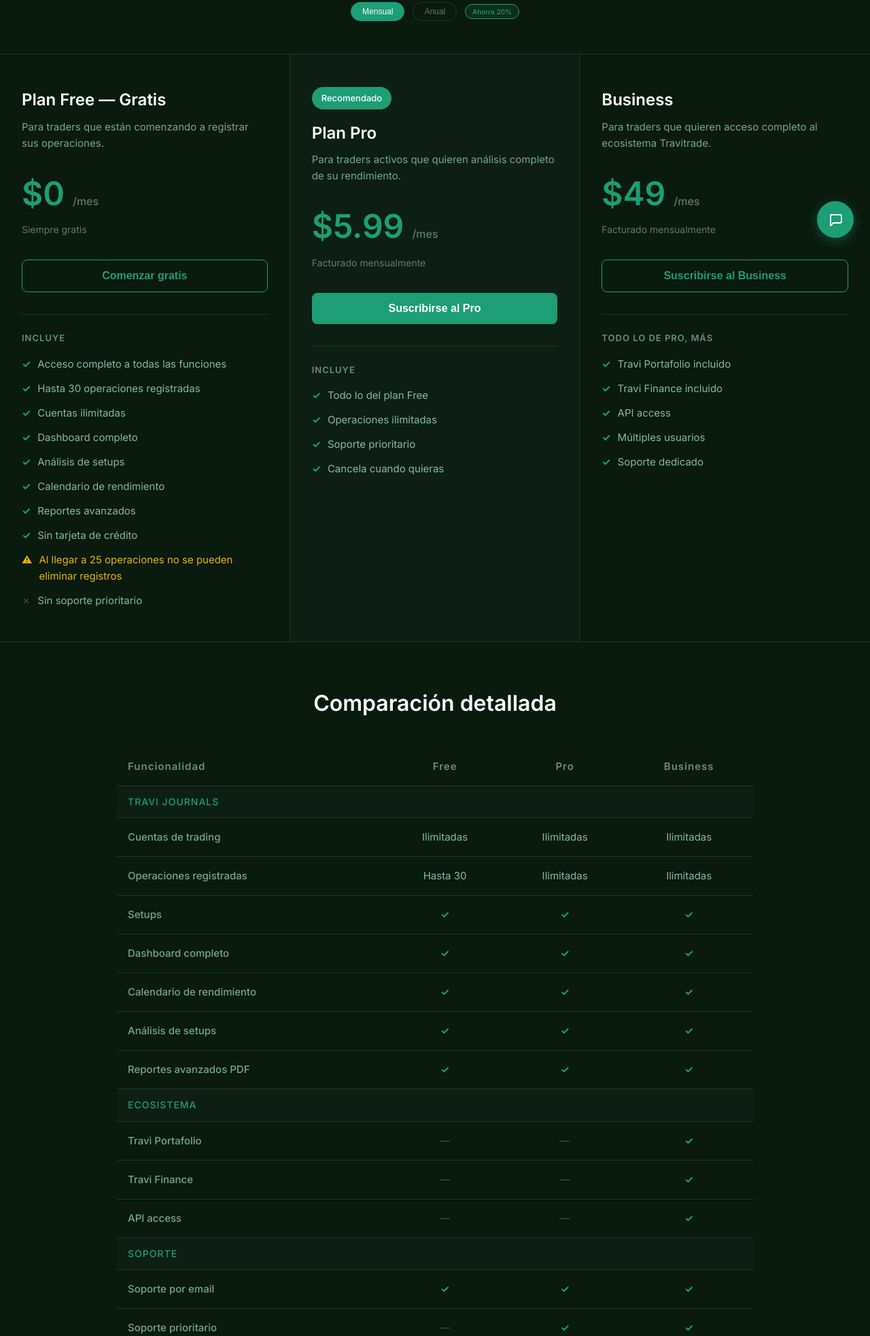
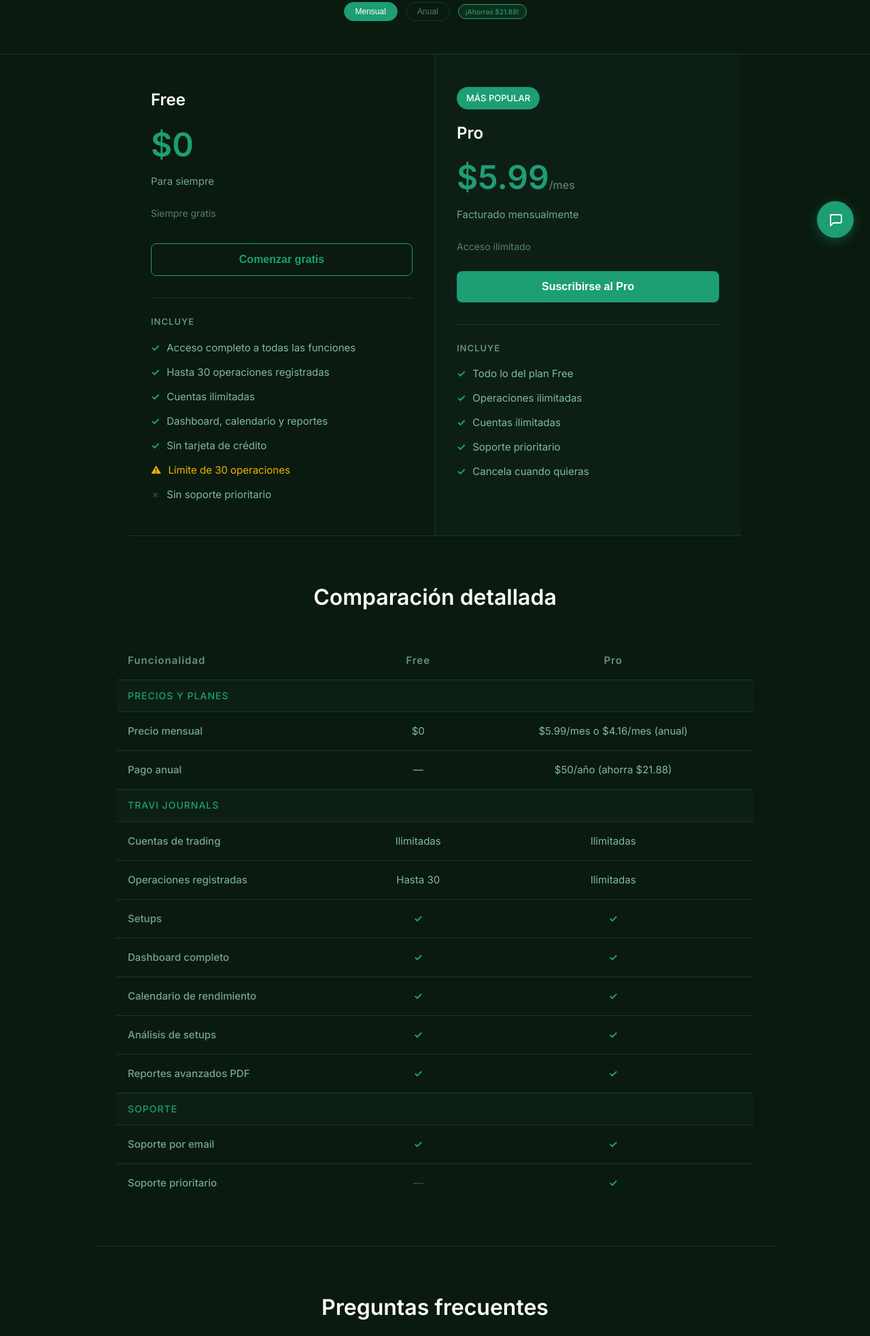
Before and after one commit to corvenca/travitrade-web, a website: page pages/precios.html in a window 1280 px wide. Shown: the part 426-2392 px from the top of the page at 68% size. Drawn offline with Linux system fonts and the light colour scheme.

Commit message:
Update: precios plan pro mensual .99 y anual  (.16/mes)

```diff
--- a/pages/precios.html
+++ b/pages/precios.html
@@ -106,15 +106,16 @@
     <div class="toggle">
       <button class="toggle-btn on" onclick="setToggle('mensual')">Mensual</button>
       <button class="toggle-btn" onclick="setToggle('anual')">Anual</button>
-      <span class="save-badge">Ahorra 20%</span>
+      <span class="save-badge" id="savings-badge">¡Ahorras $21.88!</span>
     </div>
   </section>
 
-  <div class="plans">
-    <div class="plan">
-      <div class="plan-name">Plan Free — Gratis</div>
-      <p class="plan-desc">Para traders que están comenzando a registrar sus operaciones.</p>
-      <div class="plan-price" id="price-free">$0 <span>/mes</span></div>
+  <div class="plans" style="grid-template-columns: repeat(2, 1fr); max-width: 900px; margin: 0 auto;">
+    <!-- PLAN FREE -->
+    <div class="plan plan-card">
+      <div class="plan-name">Free</div>
+      <div class="plan-price">$0</div>
+      <div class="plan-desc">Para siempre</div>
       <div class="plan-period">Siempre gratis</div>
       <button class="plan-btn ghost" onclick="window.location.href='https://app.travitrade.com/registro?plan=free'">Comenzar gratis</button>
       <div class="divider"></div>
@@ -123,47 +124,31 @@
         <div class="feat"><span class="c">✓</span> Acceso completo a todas las funciones</div>
         <div class="feat"><span class="c">✓</span> Hasta 30 operaciones registradas</div>
         <div class="feat"><span class="c">✓</span> Cuentas ilimitadas</div>
-        <div class="feat"><span class="c">✓</span> Dashboard completo</div>
-        <div class="feat"><span class="c">✓</span> Análisis de setups</div>
-        <div class="feat"><span class="c">✓</span> Calendario de rendimiento</div>
-        <div class="feat"><span class="c">✓</span> Reportes avanzados</div>
+        <div class="feat"><span class="c">✓</span> Dashboard, calendario y reportes</div>
         <div class="feat"><span class="c">✓</span> Sin tarjeta de crédito</div>
-        <div class="feat" style="color:#eab308"><span style="color:#eab308">⚠</span> Al llegar a 25 operaciones no se pueden eliminar registros</div>
+        <div class="feat" style="color:#eab308"><span style="color:#eab308">⚠</span> Límite de 30 operaciones</div>
         <div class="feat"><span class="x">✗</span> Sin soporte prioritario</div>
       </div>
     </div>
 
-    <div class="plan featured">
-      <span class="plan-badge">Recomendado</span>
-      <div class="plan-name">Plan Pro</div>
-      <p class="plan-desc">Para traders activos que quieren análisis completo de su rendimiento.</p>
-      <div class="plan-price" id="price-pro">$5.99 <span>/mes</span></div>
-      <div class="plan-period" id="period-pro">Facturado mensualmente</div>
+    <!-- PLAN PRO -->
+    <div class="plan featured plan-card" data-monthly>
+      <span class="plan-badge">MÁS POPULAR</span>
+      <div class="plan-name">Pro</div>
+      <div class="plan-price monthly-price">$5.99<span>/mes</span></div>
+      <div class="plan-price annual-price" style="display:none">$4.16<span>/mes</span></div>
+      <div class="plan-desc monthly-desc">Facturado mensualmente</div>
+      <div class="plan-desc annual-desc" style="display:none">$50/año — Ahorras $21.88</div>
+      <div class="plan-period" style="margin-bottom: 24px;">Acceso ilimitado</div>
       <button class="plan-btn primary" onclick="window.location.href='https://app.travitrade.com/registro?plan=pro'">Suscribirse al Pro</button>
       <div class="divider"></div>
       <div class="feat-title">INCLUYE</div>
       <div class="feats">
         <div class="feat"><span class="c">✓</span> Todo lo del plan Free</div>
         <div class="feat"><span class="c">✓</span> Operaciones ilimitadas</div>
+        <div class="feat"><span class="c">✓</span> Cuentas ilimitadas</div>
         <div class="feat"><span class="c">✓</span> Soporte prioritario</div>
         <div class="feat"><span class="c">✓</span> Cancela cuando quieras</div>
-      </div>
-    </div>
-
-    <div class="plan">
-      <div class="plan-name">Business</div>
-      <p class="plan-desc">Para traders que quieren acceso completo al ecosistema Travitrade.</p>
-      <div class="plan-price" id="price-business">$49 <span>/mes</span></div>
-      <div class="plan-period" id="period-business">Facturado mensualmente</div>
-      <button class="plan-btn ghost" onclick="window.location.href='https://app.travitrade.com/registro?plan=business'">Suscribirse al Business</button>
-      <div class="divider"></div>
-      <div class="feat-title">TODO LO DE PRO, MÁS</div>
-      <div class="feats">
-        <div class="feat"><span class="c">✓</span> Travi Portafolio incluido</div>
-        <div class="feat"><span class="c">✓</span> Travi Finance incluido</div>
-        <div class="feat"><span class="c">✓</span> API access</div>
-        <div class="feat"><span class="c">✓</span> Múltiples usuarios</div>
-        <div class="feat"><span class="c">✓</span> Soporte dedicado</div>
       </div>
     </div>
   </div>
@@ -176,26 +161,23 @@
           <th>Funcionalidad</th>
           <th>Free</th>
           <th>Pro</th>
-          <th>Business</th>
         </tr>
       </thead>
       <tbody>
-        <tr class="section-row"><td colspan="4">TRAVI JOURNALS</td></tr>
-        <tr><td>Cuentas de trading</td><td>Ilimitadas</td><td>Ilimitadas</td><td>Ilimitadas</td></tr>
-        <tr><td>Operaciones registradas</td><td>Hasta 30</td><td>Ilimitadas</td><td>Ilimitadas</td></tr>
-        <tr><td>Setups</td><td><span class="check">✓</span></td><td><span class="check">✓</span></td><td><span class="check">✓</span></td></tr>
-        <tr><td>Dashboard completo</td><td><span class="check">✓</span></td><td><span class="check">✓</span></td><td><span class="check">✓</span></td></tr>
-        <tr><td>Calendario de rendimiento</td><td><span class="check">✓</span></td><td><span class="check">✓</span></td><td><span class="check">✓</span></td></tr>
-        <tr><td>Análisis de setups</td><td><span class="check">✓</span></td><td><span class="check">✓</span></td><td><span class="check">✓</span></td></tr>
-        <tr><td>Reportes avanzados PDF</td><td><span class="check">✓</span></td><td><span class="check">✓</span></td><td><span class="check">✓</span></td></tr>
-        <tr class="section-row"><td colspan="4">ECOSISTEMA</td></tr>
-        <tr><td>Travi Portafolio</td><td><span class="cross">—</span></td><td><span class="cross">—</span></td><td><span class="check">✓</span></td></tr>
-        <tr><td>Travi Finance</td><td><span class="cross">—</span></td><td><span class="cross">—</span></td><td><span class="check">✓</span></td></tr>
-        <tr><td>API access</td><td><span class="cross">—</span></td><td><span class="cross">—</span></td><td><span class="check">✓</span></td></tr>
-        <tr class="section-row"><td colspan="4">SOPORTE</td></tr>
-        <tr><td>Soporte por email</td><td><span class="check">✓</span></td><td><span class="check">✓</span></td><td><span class="check">✓</span></td></tr>
-        <tr><td>Soporte prioritario</td><td><span class="cross">—</span></td><td><span class="check">✓</span></td><td><span class="check">✓</span></td></tr>
-        <tr><td>Soporte dedicado</td><td><span class="cross">—</span></td><td><span class="cross">—</span></td><td><span class="check">✓</span></td></tr>
+        <tr class="section-row"><td colspan="3">PRECIOS Y PLANES</td></tr>
+        <tr><td>Precio mensual</td><td>$0</td><td>$5.99/mes o $4.16/mes (anual)</td></tr>
+        <tr><td>Pago anual</td><td>—</td><td>$50/año (ahorra $21.88)</td></tr>
+        <tr class="section-row"><td colspan="3">TRAVI JOURNALS</td></tr>
+        <tr><td>Cuentas de trading</td><td>Ilimitadas</td><td>Ilimitadas</td></tr>
+        <tr><td>Operaciones registradas</td><td>Hasta 30</td><td>Ilimitadas</td></tr>
+        <tr><td>Setups</td><td><span class="check">✓</span></td><td><span class="check">✓</span></td></tr>
+        <tr><td>Dashboard completo</td><td><span class="check">✓</span></td><td><span class="check">✓</span></td></tr>
+        <tr><td>Calendario de rendimiento</td><td><span class="check">✓</span></td><td><span class="check">✓</span></td></tr>
+        <tr><td>Análisis de setups</td><td><span class="check">✓</span></td><td><span class="check">✓</span></td></tr>
+        <tr><td>Reportes avanzados PDF</td><td><span class="check">✓</span></td><td><span class="check">✓</span></td></tr>
+        <tr class="section-row"><td colspan="3">SOPORTE</td></tr>
+        <tr><td>Soporte por email</td><td><span class="check">✓</span></td><td><span class="check">✓</span></td></tr>
+        <tr><td>Soporte prioritario</td><td><span class="cross">—</span></td><td><span class="check">✓</span></td></tr>
       </tbody>
     </table>
   </section>
@@ -243,19 +225,40 @@
 
   <script>
     function setToggle(tipo) {
+      const isAnnual = (tipo === 'anual')
       document.querySelectorAll('.toggle-btn').forEach(b => b.classList.remove('on'))
-      event.target.classList.add('on')
-      if (tipo === 'anual') {
-        document.getElementById('price-pro').innerHTML = '$4.79 <span>/mes</span>'
-        document.getElementById('price-business').innerHTML = '$39 <span>/mes</span>'
-        document.getElementById('period-pro').textContent = 'Facturado anualmente ($57.50/año)'
-        document.getElementById('period-business').textContent = 'Facturado anualmente ($468/año)'
-      } else {
-        document.getElementById('price-pro').innerHTML = '$5.99 <span>/mes</span>'
-        document.getElementById('price-business').innerHTML = '$49 <span>/mes</span>'
-        document.getElementById('period-pro').textContent = 'Facturado mensualmente'
-        document.getElementById('period-business').textContent = 'Facturado mensualmente'
+      if (window.event && window.event.target && window.event.target.classList) {
+        window.event.target.classList.add('on')
       }
+
+      document.querySelectorAll('.monthly-price').forEach(el => el.style.display = isAnnual ? 'none' : 'block')
+      document.querySelectorAll('.annual-price').forEach(el => el.style.display = isAnnual ? 'block' : 'none')
+      document.querySelectorAll('.monthly-desc').forEach(el => el.style.display = isAnnual ? 'none' : 'block')
+      document.querySelectorAll('.annual-desc').forEach(el => el.style.display = isAnnual ? 'block' : 'none')
+
+      const savingsBadge = document.getElementById('savings-badge')
+      if (savingsBadge) {
+        savingsBadge.style.display = 'inline-block'
+        savingsBadge.textContent = isAnnual ? '¡Ahorras $21.88!' : 'Ahorra con el plan anual'
+      }
+    }
+
+    // Listener para toggle por checkbox si existe
+    const billingToggle = document.getElementById('billing-toggle')
+    if (billingToggle) {
+      billingToggle.addEventListener('change', function() {
+        const isAnnual = this.checked
+        document.querySelectorAll('.monthly-price').forEach(el => el.style.display = isAnnual ? 'none' : 'block')
+        document.querySelectorAll('.annual-price').forEach(el => el.style.display = isAnnual ? 'block' : 'none')
+        document.querySelectorAll('.monthly-desc').forEach(el => el.style.display = isAnnual ? 'none' : 'block')
+        document.querySelectorAll('.annual-desc').forEach(el => el.style.display = isAnnual ? 'block' : 'none')
+
+        const savingsBadge = document.getElementById('savings-badge')
+        if (savingsBadge) {
+          savingsBadge.style.display = isAnnual ? 'inline-block' : 'none'
+          savingsBadge.textContent = '¡Ahorra $21.88!'
+        }
+      })
     }
   </script>
 
```
